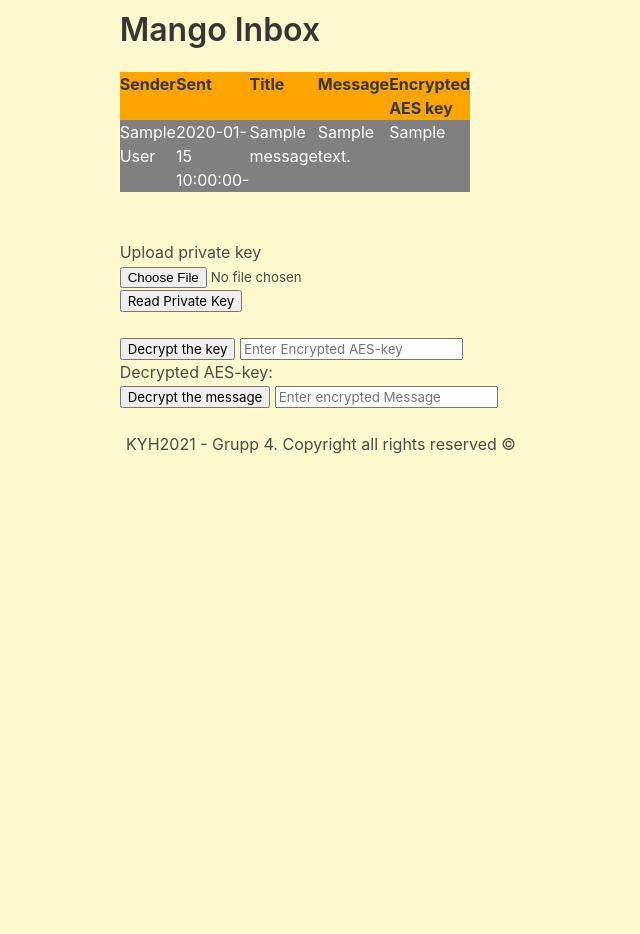
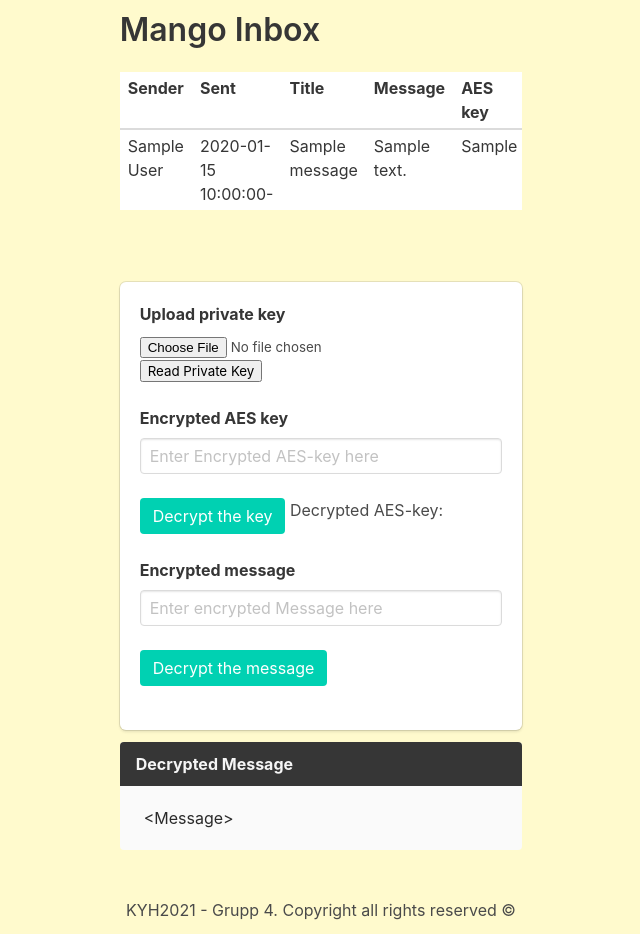
Before and after one commit to Jearnest94/Grupp_Fyra_Projektarbete, a Flask app: page /inbox in a window 1280 px wide. Shown: the part 52-986 px from the top of the page, without its empty margins (319-959 px from the left). Before the commit the page ends 506 px from the top, so only its background shows below. Run offline with Flask 2, Linux system fonts and the light colour scheme; a user stored in the database is signed in; tables that the repository leaves empty hold one stand-in row (values such as "Sample post"); some libraries are stand-ins or nearby versions.

Commit message:
Made inbox look nice

```diff
--- a/static/css/main.css
+++ b/static/css/main.css
@@ -142,20 +142,3 @@ body {
 .offline {
     background: crimson;
 }
-
-th{
-    background: orange;
-}
-
-table{
-    width: 75%;
-    background-color:antiquewhite;
-}
-tr:nth-child(odd){
-    background: darkgrey;
-}
-
-tr:nth-child(even){
-    background: grey;
-    color: white;
-}
--- a/templates/inbox.html
+++ b/templates/inbox.html
@@ -7,14 +7,17 @@
 {% block content %}
     <div class="column is-4 is-offset-4">
         <h1 class="title">Mango Inbox</h1>
-        <table>
+        <div class="table-container">
+            <table class="table is-hoverable is-striped is-narrow is-fullwidth">
+                <thead>
                 <tr>
                     <th>Sender</th>
                     <th>Sent</th>
                     <th>Title</th>
                     <th>Message</th>
-                <th>Encrypted AES key</th>
+                    <th>AES key</th>
                 </tr>
+                </thead>
                 {% for message in messages %}
                     <tr>
                         <td>{{ message.sender.name }}</td>
@@ -24,30 +27,64 @@
                             <td>-</td>
                         {% endif %}
                         <td>{{ message.title }}</td>
-                    <td>{{ message.content }}</td>
-                    <td id="">{{ message.encrypted_AES_key }}</td>
+                        <td>
+                             {{ message.content }}
+                        </td>
+                        <td>
+                            {{ message.encrypted_AES_key }}
+                        </td>
                     </tr>
                 {% endfor %}
             </table>
-        <p></p>
+        </div>
+
         <br/>
         <br/>
-        <p>Upload private key</p>
+        <div class="field">
+            <div class="box">
+                <div class="control">
+                    <label class="label">Upload private key</label>
                     <input type="file" id="priv-file" enctype="multipart/form-data"/>
                     <button onclick="readPrivateKey()">Read Private Key</button>
                     <span id="priv-loaded"></span>
+                    <br/><br/>
+                    <label class="label">Encrypted AES key</label>
+                    <input class="input text" id="encrypted_aes_key" placeholder="Enter Encrypted AES-key here"/>
+                    <br/>
+                    <br/>
+                    <p>
+                        <button class="button is-primary" onclick="rsaDecrypt()">Decrypt the key</button>
+                        Decrypted AES-key:
+                        <span id="decrypted_aes_key"></span>
+                    </p>
+                    <br/>
+                    <label class="label">Encrypted message</label>
+                    <input class="input text" id="message_to_decrypt" placeholder="Enter encrypted Message here"/>
+                    <br/>
+                    <br/>
+                    <button class="button is-primary" onclick="decrypt()">Decrypt the message</button>
+                    <br/>
+                    <br/>
 
-        <br/> <br/>
-        <button onclick="rsaDecrypt()">Decrypt the key</button>
-        <input id="encrypted_aes_key" placeholder="Enter Encrypted AES-key"/>
-        <p>Decrypted AES-key: </p>
-        <p id="decrypted_aes_key"></p>
-        <button onclick="decrypt()">Decrypt the message</button>
-        <input id="message_to_decrypt" placeholder="Enter encrypted Message"/>
+
+                </div>
+            </div>
+        </div>
+        <article class="message is-dark">
+            <div class="message-header">
+                <p>Decrypted Message</p>
+            </div>
+            <div id="decrypted_message" class="message-body">
+                &lt;Message&gt;
+
+            </div>
+        </article>
 
         <script src="https://cdnjs.cloudflare.com/ajax/libs/crypto-js/4.0.0/crypto-js.min.js"></script>
         <script src="../static/js/rsa.js"></script>
         <script>
+
+
             let publicKey;
             let privateKey;
             let key;
@@ -81,8 +118,17 @@
                 let key = document.getElementById("decrypted_aes_key").innerHTML;
                 let encrypted_message = document.getElementById("message_to_decrypt").value;
                 clearText = CryptoJS.AES.decrypt(encrypted_message, key);
-                document.getElementById("message_to_decrypt").value = clearText.toString(CryptoJS.enc.Utf8);
+                document.getElementById("decrypted_message").innerHTML = clearText.toString(CryptoJS.enc.Utf8);
             }
+
+            function copyText() {
+                var copyText = document.getElementById("copy_button");
+                copyText.select();
+                copyText.setSelectionRange(0, 99999);
+                navigator.clipboard.writeText(copyText.value);
+                alert("Copied the text: " + copyText.value);
+            }
+
 
         </script>
 
--- a/templates/messages.html
+++ b/templates/messages.html
@@ -20,7 +20,7 @@
                     <br/>
                     <br/>
                     <label class="label">Message</label>
-                    <input id="plain" class="input text" placeholder="Message to Encrypt"/>
+                    <input id="plain" class="input text" placeholder="Message to Encrypt "/>
                     <br/>
                     <br/>
                     <button class="button is-primary" onclick="rsaEncrypt()">Encrypt & insert AES-key</button>
```
Also changed, not shown: 1 other file. Lines whose indentation alone changed are shown as unchanged.
